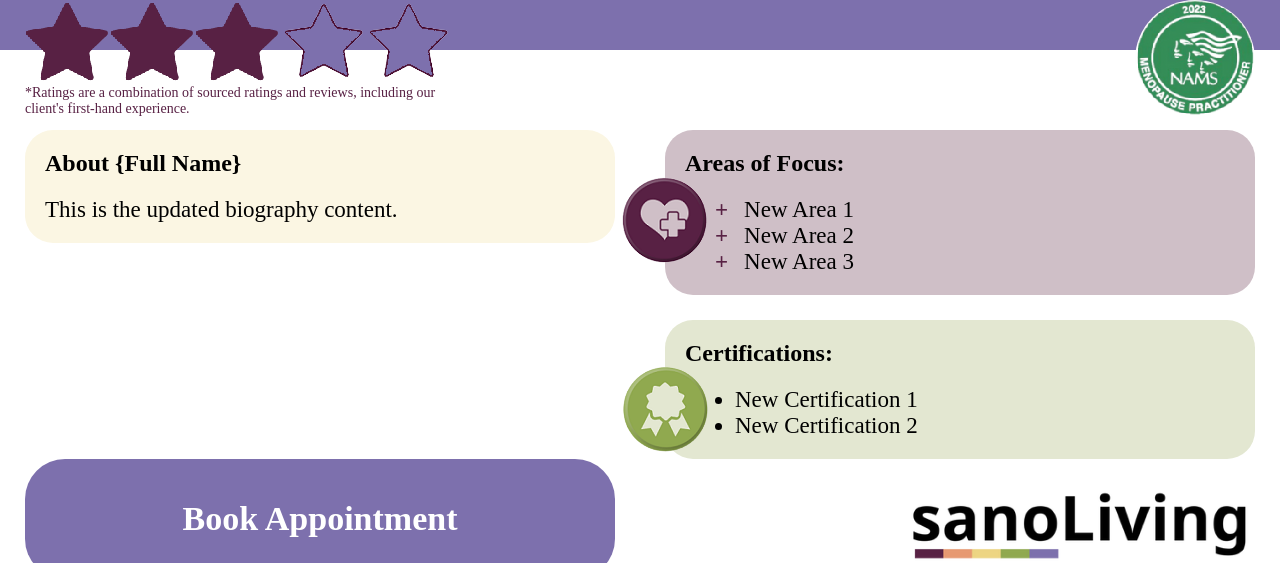
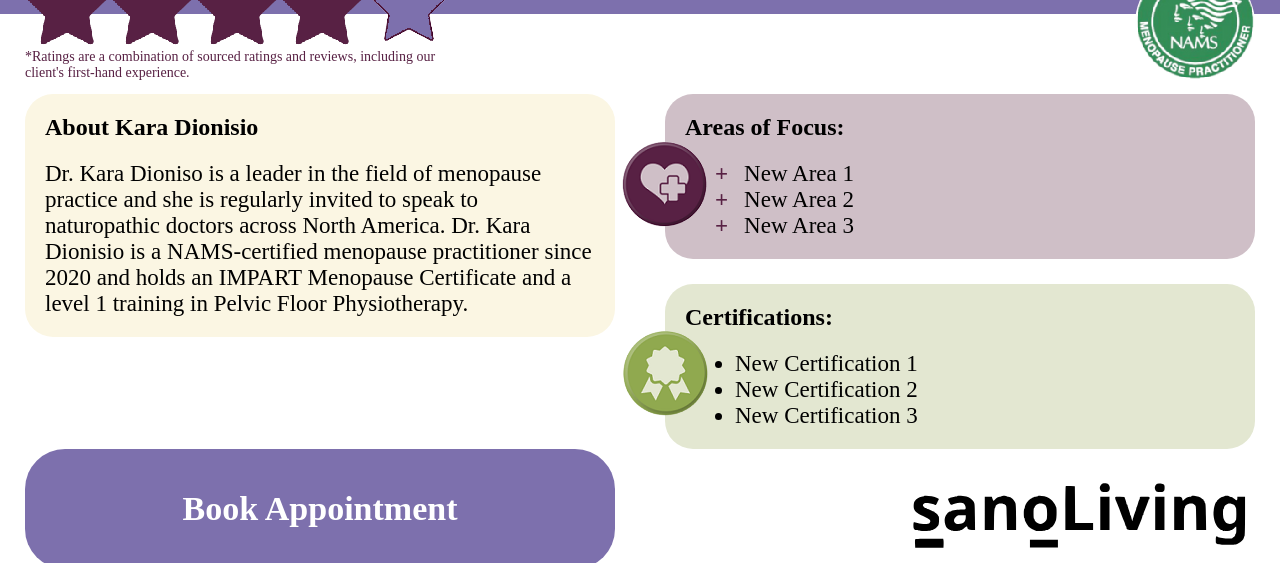
Before and after one commit to Stas-sklyar/san, a website: page template/index.html in a window 1280 px wide. Shown: the part 291-854 px from the top of the page. Drawn offline with Linux system fonts and the light colour scheme.

Commit message:
in progress

```diff
--- /dev/null
+++ b/data.js
@@ -0,0 +1,50 @@
+const data = {
+    defaultProps: {
+        id: "64d605cc7f04b318e",
+        name: "Kara Dionisio",
+        deleted: false,
+        salutationName: "Dr.",
+        firstName: "Kara",
+        lastName: "Dionisio",
+        description: null,
+        emailAddress: null,
+        phoneNumber: null,
+        addressStreet: null,
+        addressCity: null,
+        addressState: null,
+        addressCountry: null,
+        addressPostalCode: null,
+        createdAt: "2023-08-11 09:56:28",
+        modifiedAt: "2023-08-11 09:56:41",
+        briefBiography: "Dr. Kara Dioniso is a leader in the field of menopause practice and she is regularly invited to speak to naturopathic doctors across North America. Dr. Kara Dionisio is a NAMS-certified menopause practitioner since 2020 and holds an IMPART Menopause Certificate and a level 1 training in Pelvic Floor Physiotherapy.",
+        gender: null,
+        acceptingPatientsOutOfProvince: false,
+        retired: false,
+        disciplinaryAction: false,
+        acceptingNewPatients: false,
+        practiceProvinces: [],
+        rate: 4,
+        requirementsImagingTestingConsultation: null,
+        requirementsImagingTestingReferral: null,
+        requiresOwnReferralForm: false,
+        contractedWithSanoliving: false,
+        middleName: null,
+        emailAddressIsOptedOut: null,
+        emailAddressIsInvalid: null,
+        phoneNumberIsOptedOut: null,
+        phoneNumberIsInvalid: null,
+        emailAddressData: [],
+        phoneNumberData: [],
+        createdById: "644be585f01a36413",
+        createdByName: "Admin",
+        modifiedById: "644be585f01a36413",
+        modifiedByName: "Admin",
+        assignedUserId: null,
+        assignedUserName: null,
+        teamsIds: [],
+        teamsNames: {},
+        biographyId: null,
+        biographyName: null
+    },
+    additionalData: {}
+}
--- a/generate-pdf.js
+++ b/generate-pdf.js
@@ -4,7 +4,7 @@ const globals = require('./config.js')
 
 async function generatePDF(data) {
     try {
-        pasteTerapistDataIntoTemplate(data)
+        // pasteTerapistDataIntoTemplate(data)
 
         const browser = await puppeteer.launch({
             headless: true
@@ -30,6 +30,8 @@ async function generatePDF(data) {
     }
 }
 
+
+// эта функция не особо сейчас нужна
 function pasteTerapistDataIntoTemplate(newData) {
     const filePath = 'data.js';
 
--- a/index.js
+++ b/index.js
@@ -6,7 +6,7 @@ const cors = require('cors');
 
 app.use(cors());
 app.post('', async (req, res) => {
-    const { fileName, pdfBuffer, error } = await generatePDF('some test data')
+    const { pdfBuffer, error } = await generatePDF('some test data')
 
     if (error) {
         console.error(error)
@@ -14,7 +14,7 @@ app.post('', async (req, res) => {
         return
     }
 
-    res.attachment(`${fileName}.pdf`)
+    res.attachment(`stas.pdf`)
     res.setHeader('Content-Type', 'application/pdf')
     res.setHeader('Content-Disposition', 'attachment')
     res.header('Access-Control-Allow-Origin', '*')
--- a/package.json
+++ b/package.json
@@ -11,6 +11,8 @@
   "dependencies": {
     "cors": "^2.8.5",
     "express": "^4.18.2",
+    "html-pdf-node": "^1.0.8",
+    "phantom-html2pdf": "^4.0.2",
     "puppeteer": "^20.7.4"
   },
   "devDependencies": {
--- a/template/data.js
+++ /dev/null
@@ -1 +0,0 @@
-const data = {}
--- a/template/index.html
+++ b/template/index.html
@@ -4,14 +4,17 @@
         <meta charset="utf-8" />
         <meta name="viewport" content="width=device-width, initial-scale=1" />
         <title>Template</title>
-        <link rel="stylesheet" type="text/css" href="styles.css" />
     </head>
 
     <style>
+        html {
+            print-color-adjust: exact !important;
+        }
         body {
             height: 100%;
             padding: 0;
             margin: 0;
+            print-color-adjust: exact !important;
         }
 
         header {
@@ -57,6 +60,7 @@
         }
 
         .terapist-avatar__img {
+            print-color-adjust: exact !important;
             background: url("./images/terapist_avatar.png") no-repeat;
             background-size: contain;
             border-top-left-radius: 30px;
@@ -198,7 +202,8 @@
         .logo {
             width: 350px;
             height: 100px;
-            background: url(./images/logo.png) no-repeat;
+            background: url(./images/logo.svg) no-repeat;
+            print-color-adjust: exact !important;
             background-size: contain;
             margin-left: auto;
         }
@@ -290,11 +295,15 @@
             </div>
         </div>
 
+        <img src="./images/logo.png" alt="logo">
+
     </body>
 
-    <script src="data.js"></script>
+    <script src="../data.js"></script>
 
     <script>
+
+        addEventListener('load', () => {
             console.log(data)
             // Get references to elements by their id attributes
             const fullNameElement = document.getElementById('full-name');
@@ -308,15 +317,15 @@
             const certificationsListElement = document.getElementById('certifications-list');
 
             // Insert text into elements
-        fullNameElement.textContent = 'New Full Name';
-        biographyTitleElement.textContent = `About {Full Name}`;
-        biographyContentElement.textContent = 'This is the updated biography content.';
+            fullNameElement.textContent = data.defaultProps.name;
+            biographyTitleElement.textContent = `About ${data.defaultProps.name}`;
+            biographyContentElement.textContent = data.defaultProps.briefBiography;
             bookLinkElement.href = 'https://newbookinglink.com';
 
             // Sample data arrays
-        const newSpecialties = ['New Specialty 1', 'New Specialty 2', 'New Specialty 3'];
+            const newSpecialties = ['New Specialty 1', 'New Specialty 2'];
             const newAreas = ['New Area 1', 'New Area 2', 'New Area 3'];
-        const newCertifications = ['New Certification 1', 'New Certification 2'];
+            const newCertifications = ['New Certification 1', 'New Certification 2', 'New Certification 3'];
 
             // Insert data into lists using loops
             for (const specialty of newSpecialties) {
@@ -341,7 +350,7 @@
             }
 
             // Sample rating value (between 1 and 5)
-        const ratingValue = 3;
+            const ratingValue = data.defaultProps.rate;
 
             // Generate and insert rating stars based on the rating value
             for (let i = 1; i <= 5; i++) {
@@ -349,5 +358,6 @@
                 starElement.className = 'rating__star ' + (i <= ratingValue ? 'rating__star--active' : '');
                 terapistRatingContainerElement.appendChild(starElement);
             }
+        })
     </script>
 </html>
```
Also changed, not shown: template/images/logo.jpg (added), template/images/logo.svg (added), 1 other file. Lines whose indentation alone changed are shown as unchanged.
